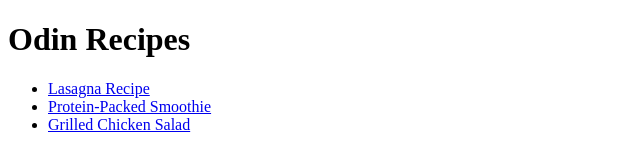
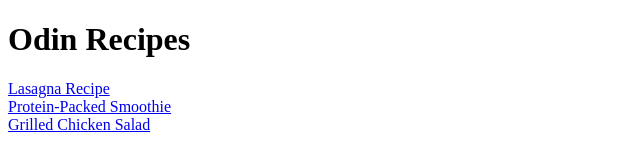
Before and after one commit to aaronaulet/odin-recipes, a plain HTML site: page index.html in a window 1280 px wide. Shown: the whole page, without its empty margins (0-640 px from the left). Drawn offline with Linux system fonts and the light colour scheme.

Commit message:
removed ul listing from body and added classes to each recipe hyperlink

```diff
--- a/index.html
+++ b/index.html
@@ -3,15 +3,14 @@
     <head>
         <meta charset="UTF-8">
         <title>Recipes</title>
+        <link rel="stylesheet" href="style.css">
     </head>
 
     <body>
         <h1>Odin Recipes</h1>
-        <ul>
-        <li><a href="recipes/lasagna.html">Lasagna Recipe</li></a>
-        <li><a href="recipes/protein-smoothie.html">Protein-Packed Smoothie</a></li>
-        <li><a href="recipes/grilled-chicken-salad.html">Grilled Chicken Salad</a></li>
-        </ul>
+        <a href="recipes/lasagna.html"><div class="lasagna">Lasagna Recipe</div></a>
+        <a href="recipes/protein-smoothie.html"><div class="smoothie">Protein-Packed Smoothie</div></a>
+        <a href="recipes/grilled-chicken-salad.html"><div class="chicken">Grilled Chicken Salad</div></a>
 
     </body>
 </html>
```
